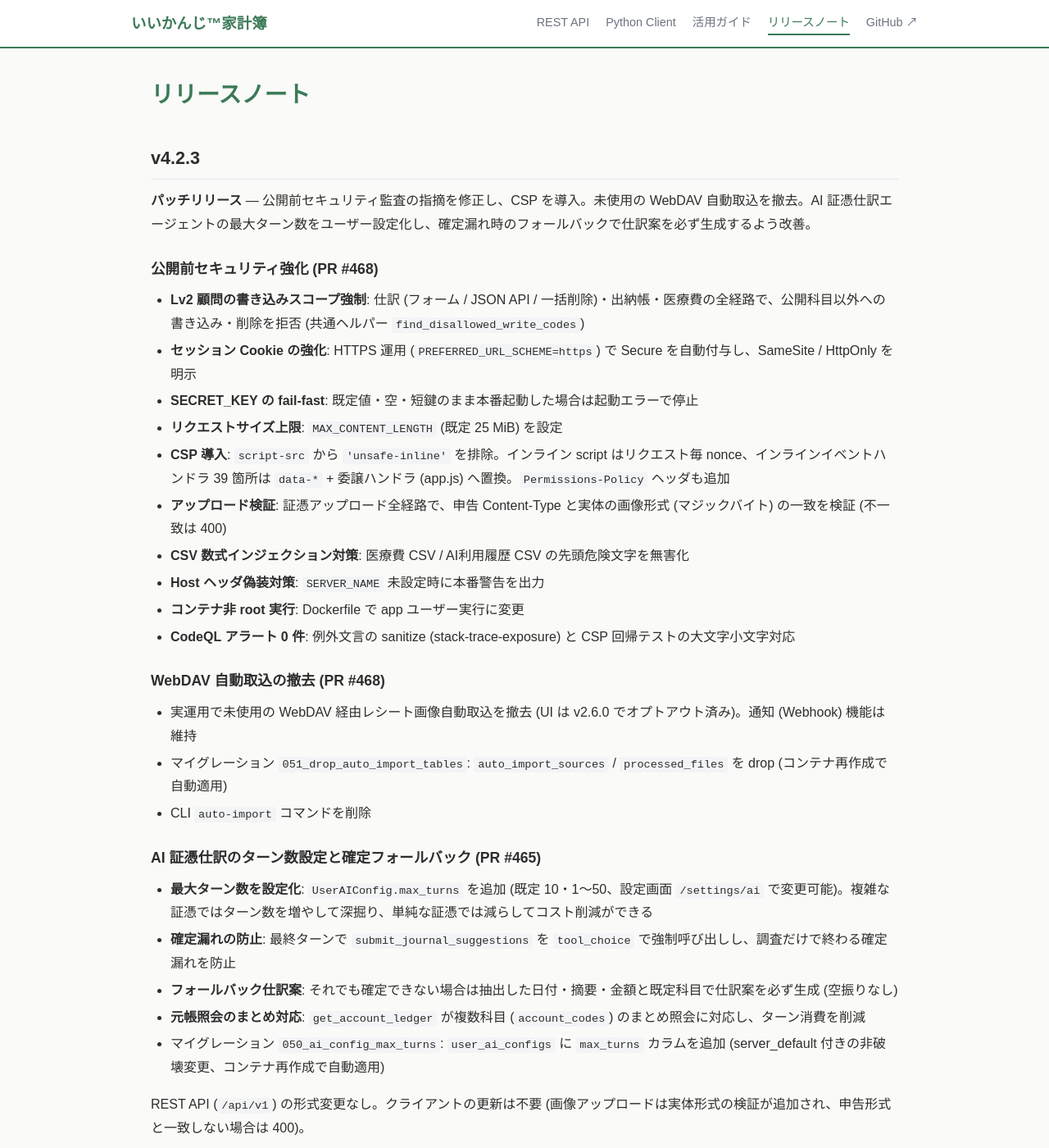
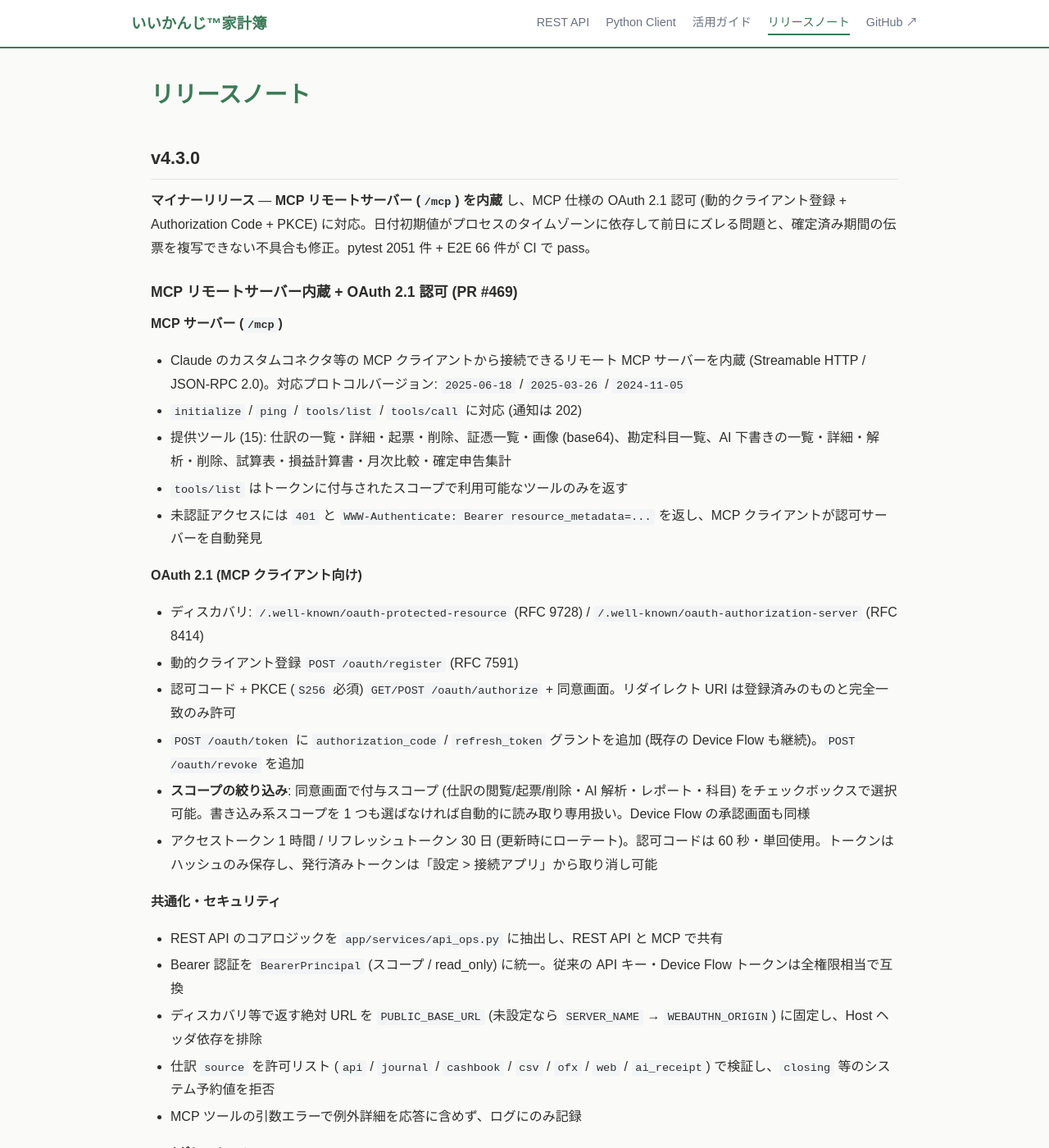
Before and after one commit to nananek/iikanji-kakeibo, a Jekyll site: the page built from docs/releases.md, in a window 1280 px wide and 1400 px high. Shown: the whole window at 82% size. Built offline with Jekyll 4.4.1, drawn with Linux system fonts in a browser that asks for light colours; some of the changed text lies outside the part shown.

Commit message:
docs: v4.3.0 リリースノート追加 + docker-compose.yml.example のイメージタグ更新

```diff
--- a/docs/releases.md
+++ b/docs/releases.md
@@ -4,6 +4,58 @@
 ---
 
 # リリースノート
+
+## v4.3.0
+
+**マイナーリリース** — **MCP リモートサーバー (`/mcp`) を内蔵** し、MCP 仕様の OAuth 2.1 認可 (動的クライアント登録 + Authorization Code + PKCE) に対応。日付初期値がプロセスのタイムゾーンに依存して前日にズレる問題と、確定済み期間の伝票を複写できない不具合も修正。pytest 2051 件 + E2E 66 件が CI で pass。
+
+### MCP リモートサーバー内蔵 + OAuth 2.1 認可 (PR #469)
+
+**MCP サーバー (`/mcp`)**
+
+- Claude のカスタムコネクタ等の MCP クライアントから接続できるリモート MCP サーバーを内蔵 (Streamable HTTP / JSON-RPC 2.0)。対応プロトコルバージョン: `2025-06-18` / `2025-03-26` / `2024-11-05`
+- `initialize` / `ping` / `tools/list` / `tools/call` に対応 (通知は 202)
+- 提供ツール (15): 仕訳の一覧・詳細・起票・削除、証憑一覧・画像 (base64)、勘定科目一覧、AI 下書きの一覧・詳細・解析・削除、試算表・損益計算書・月次比較・確定申告集計
+- `tools/list` はトークンに付与されたスコープで利用可能なツールのみを返す
+- 未認証アクセスには `401` と `WWW-Authenticate: Bearer resource_metadata=...` を返し、MCP クライアントが認可サーバーを自動発見
+
+**OAuth 2.1 (MCP クライアント向け)**
+
+- ディスカバリ: `/.well-known/oauth-protected-resource` (RFC 9728) / `/.well-known/oauth-authorization-server` (RFC 8414)
+- 動的クライアント登録 `POST /oauth/register` (RFC 7591)
+- 認可コード + PKCE (`S256` 必須) `GET/POST /oauth/authorize` + 同意画面。リダイレクト URI は登録済みのものと完全一致のみ許可
+- `POST /oauth/token` に `authorization_code` / `refresh_token` グラントを追加 (既存の Device Flow も継続)。`POST /oauth/revoke` を追加
+- **スコープの絞り込み**: 同意画面で付与スコープ (仕訳の閲覧/起票/削除・AI 解析・レポート・科目) をチェックボックスで選択可能。書き込み系スコープを 1 つも選ばなければ自動的に読み取り専用扱い。Device Flow の承認画面も同様
+- アクセストークン 1 時間 / リフレッシュトークン 30 日 (更新時にローテート)。認可コードは 60 秒・単回使用。トークンはハッシュのみ保存し、発行済みトークンは「設定 > 接続アプリ」から取り消し可能
+
+**共通化・セキュリティ**
+
+- REST API のコアロジックを `app/services/api_ops.py` に抽出し、REST API と MCP で共有
+- Bearer 認証を `BearerPrincipal` (スコープ / read_only) に統一。従来の API キー・Device Flow トークンは全権限相当で互換
+- ディスカバリ等で返す絶対 URL を `PUBLIC_BASE_URL` (未設定なら `SERVER_NAME` → `WEBAUTHN_ORIGIN`) に固定し、Host ヘッダ依存を排除
+- 仕訳 `source` を許可リスト (`api` / `journal` / `cashbook` / `csv` / `ofx` / `web` / `ai_receipt`) で検証し、`closing` 等のシステム予約値を拒否
+- MCP ツールの引数エラーで例外詳細を応答に含めず、ログにのみ記録
+
+**マイグレーション**
+
+- `052_mcp_oauth`: `oauth_clients` / `oauth_authorization_codes` テーブルを追加し、`oauth_tokens` にスコープ・有効期限・リフレッシュ関連カラムを追加 (コンテナ再作成で自動適用)
+
+**その他**
+
+- docs に [MCP サーバー](mcp.html) ガイドを追加 (README / docs トップも更新)。テスト `test_mcp.py` (26) / `test_oauth_authorization_code.py` (21) を追加
+
+### タイムゾーン修正 (PR #469)
+
+- `date.today()` がプロセスのタイムゾーン (UTC 運用のコンテナ等) に依存し、「0時を過ぎても前日の日付が仕訳の初期値になる」問題を修正。`APP_TIMEZONE` (既定 `Asia/Tokyo`) 基準で today()/now() を返す `app/services/clock.py` を新設し、各画面・サービスの日付取得を置換 (不正な値は UTC にフォールバック)
+- 元帳モーダルの複写日付が `new Date().toISOString()` (UTC) で前日になる問題を修正 (`formatLocalDate()`)
+- 新環境変数: `APP_TIMEZONE` / `PUBLIC_BASE_URL` (`.env.example` 参照)。テスト `test_timezone.py` (6) を追加
+
+### 確定済み期間の伝票複写の修正 (PR #470)
+
+- 元帳で確定済み期間など閲覧モードの伝票を複写すると、明細行が `readonly` のままで編集 (科目変更) できない不具合を修正。取得済みの明細データから編集可能な行を再描画する
+- E2E 回帰テスト `ledger-copy.spec.ts` を追加
+
+REST API (`/api/v1`) の既存エンドポイントのリクエスト/レスポンス形式に変更はありません (OAuth 2.1 エンドポイントは MCP クライアント向けの追加)。`source` にシステム予約値を指定した場合のみ 400 になります。クライアントの更新は不要です。
 
 ## v4.2.3
 
```
Also changed, not shown: 1 other file.
